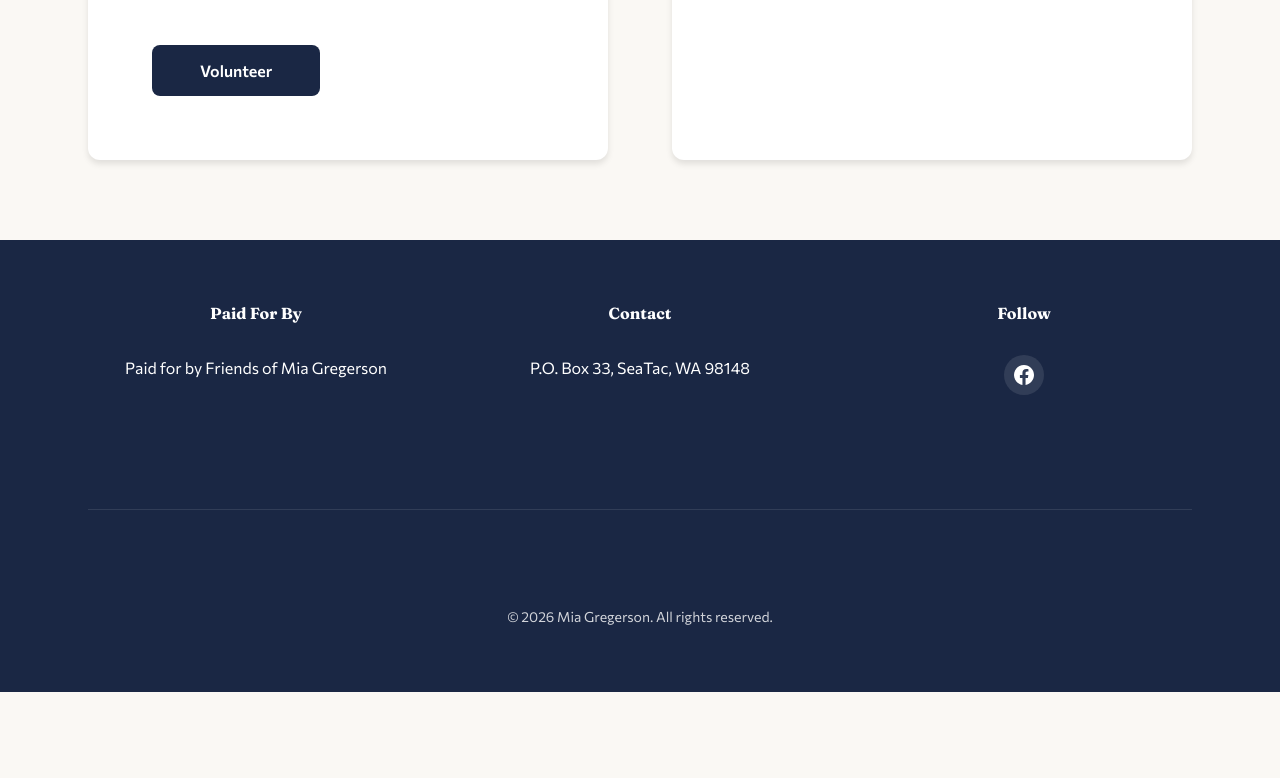
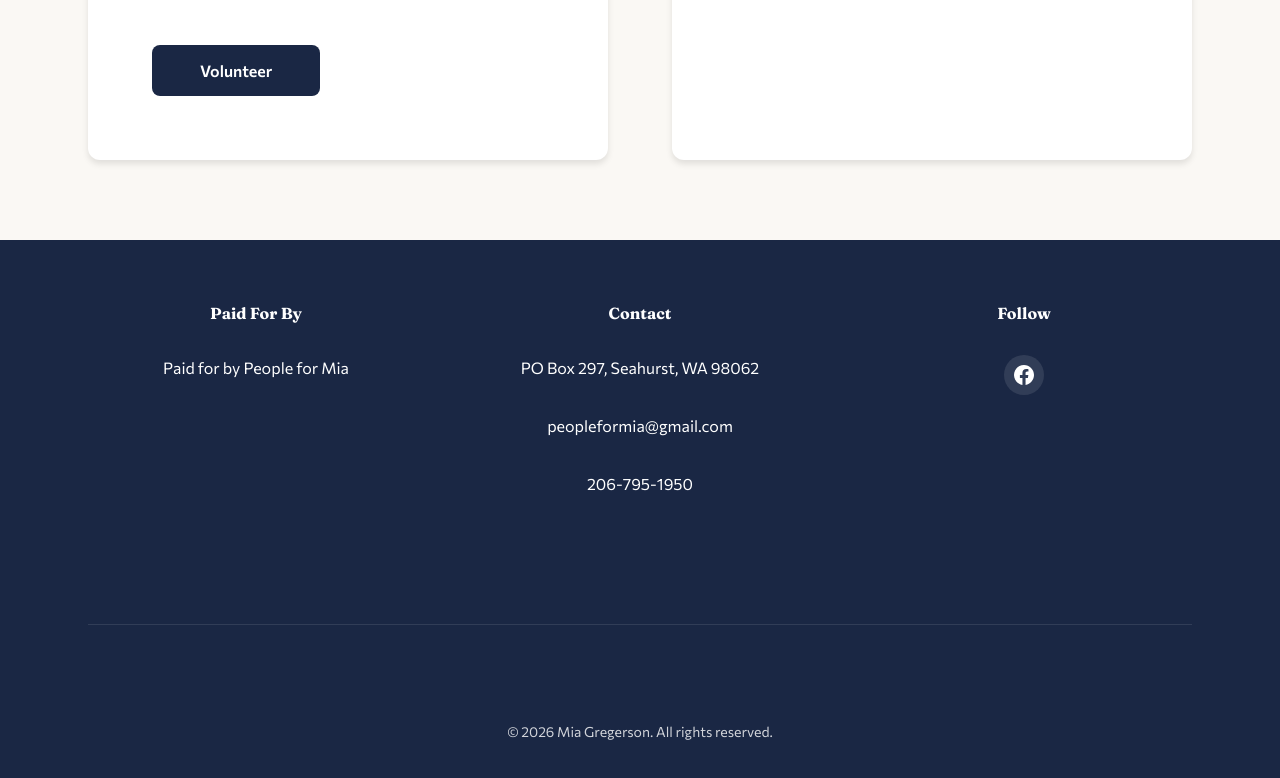
Before and after one commit to johnwyble/electmiagregerson, a website: page index.html in a window 1280 px wide. Shown: the part 9304-10082 px from the top of the page. Before the commit the page ends 9996 px from the top, so only its background shows below. Drawn offline with Linux system fonts and the light colour scheme.

Commit message:
Update footer to People for Mia with contact info

```diff
--- a/index.html
+++ b/index.html
@@ -2060,16 +2060,36 @@
                 container.appendChild(column);
             }
 
-            // Address
-            if (footer.address) {
+            // Contact Info
+            if (footer.address || footer.email || footer.phone) {
                 const column = document.createElement('div');
                 column.className = 'footer-column';
                 const h4 = document.createElement('h4');
                 h4.textContent = 'Contact';
                 column.appendChild(h4);
-                const p = document.createElement('p');
-                p.textContent = footer.address;
-                column.appendChild(p);
+                if (footer.address) {
+                    const p = document.createElement('p');
+                    p.textContent = footer.address;
+                    column.appendChild(p);
+                }
+                if (footer.email) {
+                    const p = document.createElement('p');
+                    const a = document.createElement('a');
+                    a.href = 'mailto:' + footer.email;
+                    a.textContent = footer.email;
+                    a.style.color = 'inherit';
+                    p.appendChild(a);
+                    column.appendChild(p);
+                }
+                if (footer.phone) {
+                    const p = document.createElement('p');
+                    const a = document.createElement('a');
+                    a.href = 'tel:' + footer.phone.replace(/[^+\d]/g, '');
+                    a.textContent = footer.phone;
+                    a.style.color = 'inherit';
+                    p.appendChild(a);
+                    column.appendChild(p);
+                }
                 container.appendChild(column);
             }
 
--- a/site-config.json
+++ b/site-config.json
@@ -214,7 +214,9 @@
     "twitter": ""
   },
   "footer": {
-    "paid_for": "Paid for by Friends of Mia Gregerson",
-    "address": "P.O. Box 33, SeaTac, WA 98148"
+    "paid_for": "Paid for by People for Mia",
+    "address": "PO Box 297, Seahurst, WA 98062",
+    "email": "peopleformia@gmail.com",
+    "phone": "206-795-1950"
   }
 }
```
Also changed, not shown: dist/index.html, dist/site-config.json.
